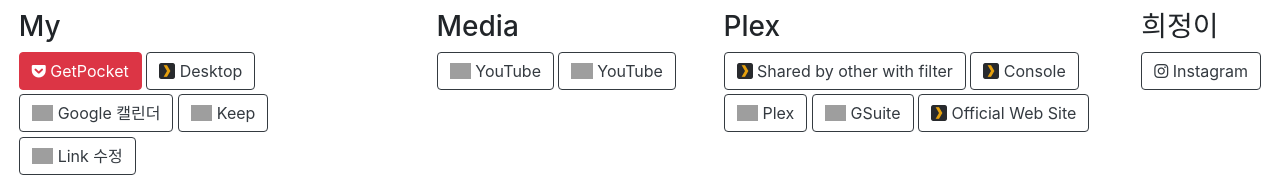
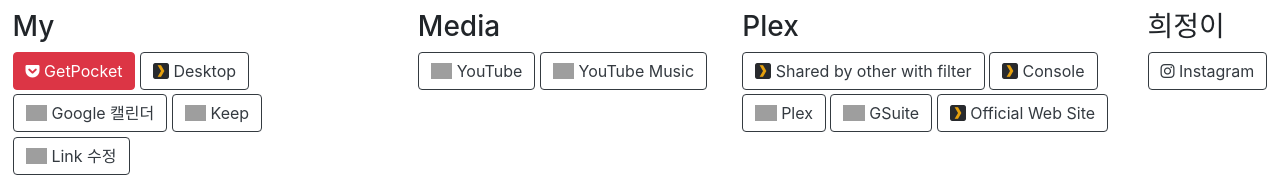
Before and after one commit to Reevid/Link, a plain HTML site: page index.html in a window 1280 px wide. Shown: the top 192 px of the page. Drawn offline with nearby package versions, Linux system fonts and the light colour scheme; grey boxes are pictures that could not be loaded.

Commit message:
Update index.html

```diff
--- a/index.html
+++ b/index.html
@@ -62,7 +62,7 @@
                     <a href="https://music.youtube.com/" target="_blank" class="btn  btn-default btn-outline-dark"
                         style="margin-bottom: 4.5px;"><img
                             src="https://user-images.githubusercontent.com/868109/63057127-5d3e8780-be9e-11e9-9488-bf280a5ff1ed.png" height="18px"
-                            style="vertical-align: text-bottom; padding-bottom: 2px;"> YouTube</a>
+                            style="vertical-align: text-bottom; padding-bottom: 2px;"> YouTube Music</a>
                 </p>
             </div>
             <div class="col-md-6 col-lg-4 col-xl-auto" style="max-width: 400px;">
```
